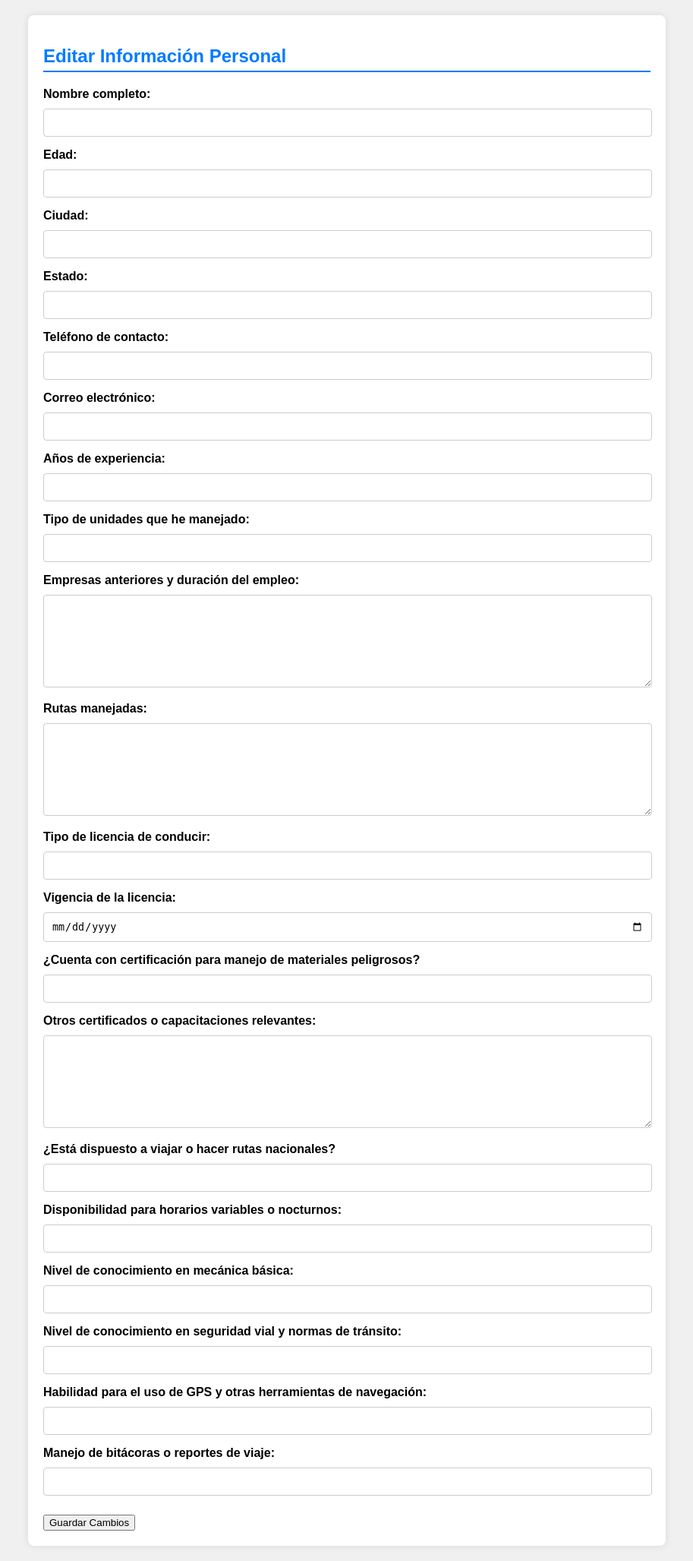
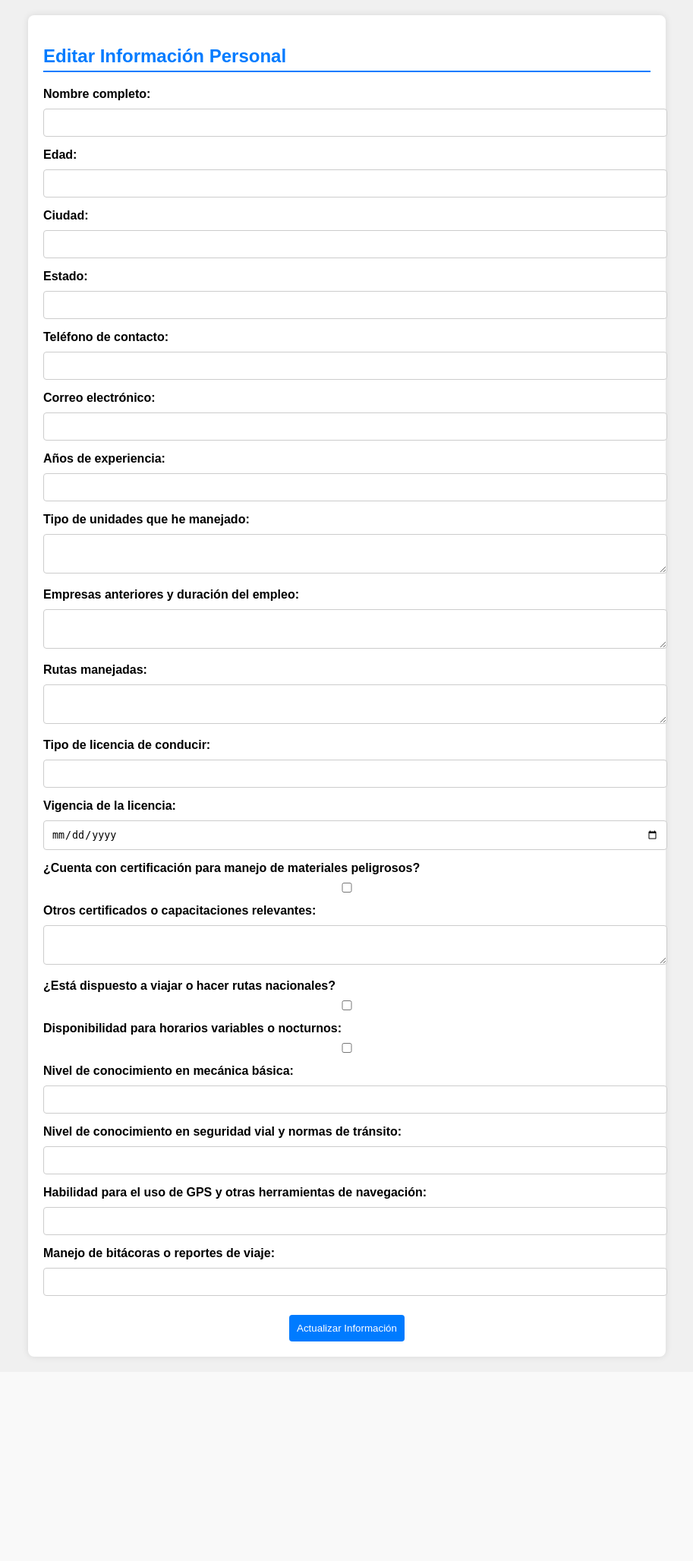
Before and after one commit to ybam89/FaceTruck, a PHP site: page /editar_perfil.php in a window 1280 px wide. Shown: the whole page at 76% size, without its empty margins (183-1096 px from the left). After the commit the page ends 1791 px from the top, so only its background shows below. Run offline with PHP 8.4, Linux system fonts and the light colour scheme; data that the repository does not hold is empty.

Commit message:
Add files via upload

```diff
--- a/editar_perfil.php
+++ b/editar_perfil.php
@@ -1,17 +1,9 @@
-<?php
-// editar_perfil.php
-session_start();
-
-// Aquí debes agregar la lógica para obtener la información actual del operador desde la base de datos
-
-?>
-
 <!DOCTYPE html>
 <html lang="es">
 <head>
     <meta charset="UTF-8">
     <meta name="viewport" content="width=device-width, initial-scale=1.0">
-    <title>Editar Perfil - FaceTruck</title>
+    <title>Editar Perfil del Operador - FaceTruck</title>
     <style>
         body {
             font-family: Arial, sans-serif;
@@ -41,16 +33,17 @@ session_start();
             margin: 10px 0 5px;
         }
         .section input, .section textarea {
-            width: calc(100% - 20px);
+            width: 100%;
             padding: 10px;
             margin: 5px 0;
             border: 1px solid #ccc;
             border-radius: 4px;
         }
-        .section textarea {
-            height: 100px;
+        .submit-button {
+            text-align: center;
+            margin-top: 20px;
         }
-        .section button {
+        .submit-button button {
             background-color: #007BFF;
             color: white;
             border: none;
@@ -83,50 +76,52 @@ session_start();
                 <label for="correo">Correo electrónico:</label>
                 <input type="email" id="correo" name="correo" value="<?php echo $correo; ?>" required>
 
-                <label for="experiencia_años">Años de experiencia:</label>
-                <input type="number" id="experiencia_años" name="experiencia_años" value="<?php echo $experiencia['años']; ?>" required>
+                <label for="experiencia_anos">Años de experiencia:</label>
+                <input type="number" id="experiencia_anos" name="experiencia_anos" value="<?php echo $experiencia_anos; ?>" required>
 
                 <label for="tipos_unidades">Tipo de unidades que he manejado:</label>
-                <input type="text" id="tipos_unidades" name="tipos_unidades" value="<?php echo $experiencia['tipos_unidades']; ?>" required>
+                <textarea id="tipos_unidades" name="tipos_unidades" required><?php echo $tipos_unidades; ?></textarea>
 
                 <label for="empresas">Empresas anteriores y duración del empleo:</label>
-                <textarea id="empresas" name="empresas" required><?php echo $experiencia['empresas']; ?></textarea>
+                <textarea id="empresas" name="empresas" required><?php echo $empresas; ?></textarea>
 
                 <label for="rutas">Rutas manejadas:</label>
-                <textarea id="rutas" name="rutas" required><?php echo $experiencia['rutas']; ?></textarea>
+                <textarea id="rutas" name="rutas" required><?php echo $rutas; ?></textarea>
 
                 <label for="licencia_tipo">Tipo de licencia de conducir:</label>
-                <input type="text" id="licencia_tipo" name="licencia_tipo" value="<?php echo $licencias['tipo']; ?>" required>
+                <input type="text" id="licencia_tipo" name="licencia_tipo" value="<?php echo $licencia_tipo; ?>" required>
 
                 <label for="licencia_vigencia">Vigencia de la licencia:</label>
-                <input type="date" id="licencia_vigencia" name="licencia_vigencia" value="<?php echo $licencias['vigencia']; ?>" required>
+                <input type="date" id="licencia_vigencia" name="licencia_vigencia" value="<?php echo $licencia_vigencia; ?>" required>
 
                 <label for="materiales_peligrosos">¿Cuenta con certificación para manejo de materiales peligrosos?</label>
-                <input type="text" id="materiales_peligrosos" name="materiales_peligrosos" value="<?php echo $licencias['materiales_peligrosos']; ?>" required>
+                <input type="checkbox" id="materiales_peligrosos" name="materiales_peligrosos" value="1" <?php if($materiales_peligrosos) echo "checked"; ?>>
 
                 <label for="otros_certificados">Otros certificados o capacitaciones relevantes:</label>
-                <textarea id="otros_certificados" name="otros_certificados" required><?php echo $licencias['otros_certificados']; ?></textarea>
+                <textarea id="otros_certificados" name="otros_certificados" required><?php echo $otros_certificados; ?></textarea>
 
                 <label for="disponibilidad_viajar">¿Está dispuesto a viajar o hacer rutas nacionales?</label>
-                <input type="text" id="disponibilidad_viajar" name="disponibilidad_viajar" value="<?php echo $disponibilidad['viajar']; ?>" required>
+                <input type="checkbox" id="disponibilidad_viajar" name="disponibilidad_viajar" value="1" <?php if($disponibilidad_viajar) echo "checked"; ?>>
 
-                <label for="horarios_variables">Disponibilidad para horarios variables o nocturnos:</label>
-                <input type="text" id="horarios_variables" name="horarios_variables" value="<?php echo $disponibilidad['horarios_var']; ?>" required>
+                <label for="disponibilidad_horarios">Disponibilidad para horarios variables o nocturnos:</label>
+                <input type="checkbox" id="disponibilidad_horarios" name="disponibilidad_horarios" value="1" <?php if($disponibilidad_horarios) echo "checked"; ?>>
 
-                <label for="mecanica">Nivel de conocimiento en mecánica básica:</label>
-                <input type="text" id="mecanica" name="mecanica" value="<?php echo $competencias['mecanica']; ?>" required>
+                <label for="nivel_mecanica">Nivel de conocimiento en mecánica básica:</label>
+                <input type="text" id="nivel_mecanica" name="nivel_mecanica" value="<?php echo $nivel_mecanica; ?>" required>
 
-                <label for="seguridad_vial">Nivel de conocimiento en seguridad vial y normas de tránsito:</label>
-                <input type="text" id="seguridad_vial" name="seguridad_vial" value="<?php echo $competencias['seguridad_vial']; ?>" required>
+                <label for="nivel_seguridad_vial">Nivel de conocimiento en seguridad vial y normas de tránsito:</label>
+                <input type="text" id="nivel_seguridad_vial" name="nivel_seguridad_vial" value="<?php echo $nivel_seguridad_vial; ?>" required>
 
-                <label for="gps">Habilidad para el uso de GPS y otras herramientas de navegación:</label>
-                <input type="text" id="gps" name="gps" value="<?php echo $competencias['gps']; ?>" required>
+                <label for="habilidad_gps">Habilidad para el uso de GPS y otras herramientas de navegación:</label>
+                <input type="text" id="habilidad_gps" name="habilidad_gps" value="<?php echo $habilidad_gps; ?>" required>
 
-                <label for="bitacoras">Manejo de bitácoras o reportes de viaje:</label>
-                <input type="text" id="bitacoras" name="bitacoras" value="<?php echo $competencias['bitacoras']; ?>" required>
+                <label for="manejo_bitacoras">Manejo de bitácoras o reportes de viaje:</label>
+                <input type="text" id="manejo_bitacoras" name="manejo_bitacoras" value="<?php echo $manejo_bitacoras; ?>" required>
+            </div>
 
+            <div class="submit-button">
+                <button type="submit">Actualizar Información</button>
             </div>
-            <button type="submit">Guardar Cambios</button>
         </form>
     </div>
 </body>
```
